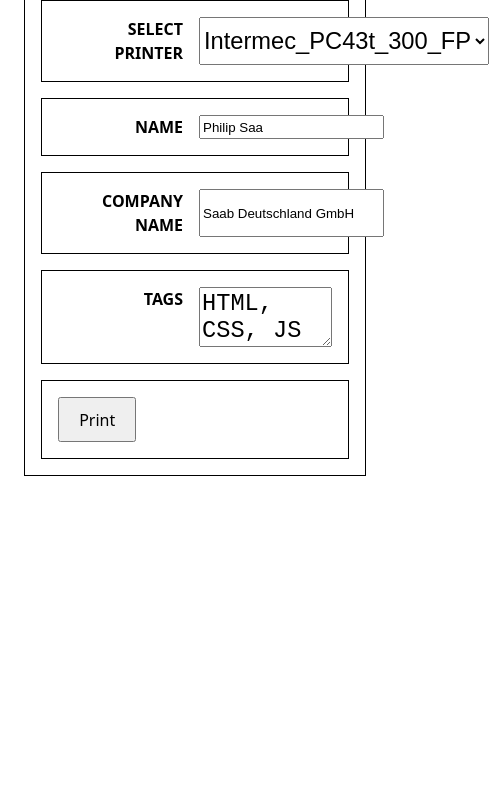
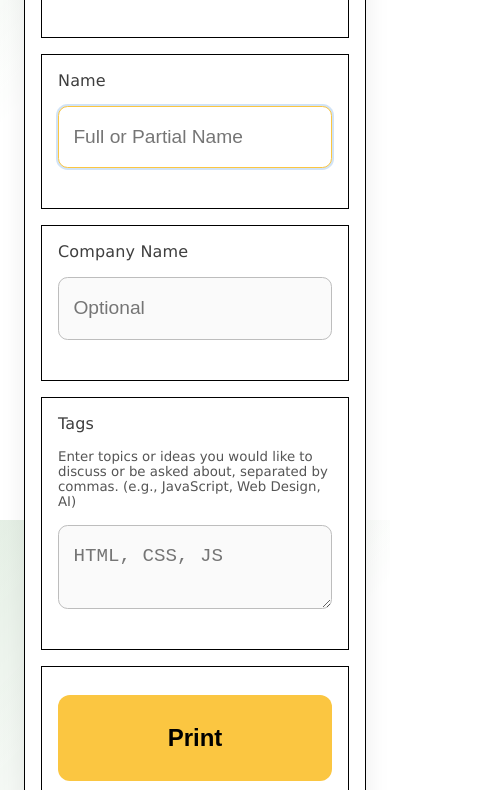
Before and after one commit to cowglow/jscc-zpl-printer, a website built with Vite: page index.html in a window 390 px wide. Shown: the part 324-1114 px from the top of the page, 489 px wide, since content can reach past the window. Before the commit the page ends 844 px from the top, so only its background shows below. Built offline with nearby package versions, Linux system fonts and the light colour scheme.

Commit message:
Mobile UI

```diff
--- a/index.html
+++ b/index.html
@@ -11,16 +11,17 @@
 			name="viewport"
 			content="width=device-width, initial-scale=1.0"
 		/>
-		<title>Vite + TS</title>
+		<title>JSCC Participant Label Printer</title>
 	</head>
 	<body>
-		<h1>Print ZPL</h1>
 		<div style="flex-direction: column">
+			<h1>JSCC Participant Label</h1>
 			<div>
 				<label for="printer-name">Select Printer</label>
 				<select
 					id="printer-name"
 					name="printer-name"
+					aria-readonly="true"
 				>
 					<option value="Intermec_PC43t_300_FP">
 						Intermec_PC43t_300_FP
@@ -30,13 +31,13 @@
 					</option>
 				</select>
 			</div>
-
 			<div>
 				<label for="participant-name">Name</label>
 				<input
 					id="participant-name"
 					type="text"
-					value="Philip Saa"
+					placeholder="Full or Partial Name"
+					autofocus
 				/>
 			</div>
 			<div>
@@ -44,53 +45,16 @@
 				<input
 					id="company-name"
 					type="text"
-					value="Saab Deutschland GmbH"
+					placeholder="Optional"
 				/>
 			</div>
 			<div>
 				<label for="tag-list">Tags</label>
-				<textarea id="tag-list">HTML, CSS, JS</textarea>
+				<small id="tag-list-help" style="color: #555;">
+					Enter topics or ideas you would like to discuss or be asked about, separated by commas. (e.g., JavaScript, Web Design, AI)
+				</small>
+				<textarea id="tag-list" aria-describedby="tag-list-help" placeholder="HTML, CSS, JS"></textarea>
 			</div>
-
-			<!--<div>
-        <label for="file-upload">PNG to ZPL</label>
-        <input type="file" id="file-upload" accept="image/png"/>
-    </div>
-    <div>
-        <label for="printer-name">Select Printer</label>
-        <select id="printer-name" name="printer-name">
-            <option value="Intermec_PC43t_300_FP">Intermec_PC43t_300_FP</option>
-            <option value="Intermec PC43t (300 dpi)">Intermec PC43t (300 dpi)</option>
-        </select>
-    </div>
-    <div>
-        <label for="text-to-zpl">Text to ZPL</label>
-        <textarea id="text-to-zpl" name="text" placeholder="Enter Text...">Lorem ipsum dolor sit amet, consectetur adipiscing elit.</textarea>
-    </div>
-    <div>
-        <label for="zpl-to-print">ZPL to Print</label>
-        <textarea id="zpl-to-print" rows="6"></textarea>
-    </div>
-    -->
-			<!-- <div style="display: flex">
-				<span style="display: flex; gap: 1rem">
-					<button id="convert-to-zpl">
-						Convert&nbsp;to&nbsp;ZPL
-					</button>
-					<button id="send-to-printer">
-						Send&nbsp;to&nbsp;Printer
-					</button>
-					<button id="send-to-terminal">
-						Send&nbsp;to&nbsp;Terminal
-					</button>
-				</span>
-				<span style="display: flex; flex-direction: column; gap: 1rem">
-					<button id="reset">Reset</button>
-					<button id="verify-connection">
-						Verify&nbsp;Connection
-					</button>
-				</span>
-			</div> -->
 			<div>
 				<button id="print-it">Print</button>
 			</div>
--- a/package.json
+++ b/package.json
@@ -4,7 +4,7 @@
   "version": "0.0.0",
   "type": "module",
   "scripts": {
-    "dev": "vite --port 3000",
+    "dev": "vite --port 3000 --host",
     "build": "tsc && vite build",
     "preview": "vite preview",
     "server": "node server.ts"
--- a/src/style.css
+++ b/src/style.css
@@ -1,85 +1,127 @@
-:root {
-    font-family: system-ui, Avenir, Helvetica, Arial, sans-serif;
-    line-height: 1.5;
-    font-weight: 400;
-
-    /*color-scheme: light dark;*/
-    /*color: rgba(255, 255, 255, 0.87);*/
-    /*background-color: #242424;*/
-
-    font-synthesis: none;
-    text-rendering: optimizeLegibility;
-    -webkit-font-smoothing: antialiased;
-    -moz-osx-font-smoothing: grayscale;
-}
-
-a {
-    font-weight: 500;
-    color: #646cff;
-    text-decoration: inherit;
-}
-
-a:hover {
-    color: #535bf2;
+html, body {
+    height: 100%;
+    min-height: 100svh;
 }
 
 body {
+    min-height: 100vh;
+    height: 100%;
+    display: flex;
+    flex-direction: column;
+    justify-content: flex-start;
+    align-items: stretch;
+    background: linear-gradient(135deg, #0066001a, #fff 20em), linear-gradient(-45deg, #004d001a, #fff 20em);
     margin: 0 auto;
     padding: 1.5rem;
+    max-width: 800px;
+    width: 100%;
+    box-sizing: border-box;
+    font-family: Verdana, Geneva, Tahoma, sans-serif;
+}
+
+body > div {
+    flex: 1 1 auto;
     display: flex;
     flex-direction: column;
-    max-width: 960px;
-}
-
-@media (min-width: 1200px) {
-    body {
-        flex-direction: row;
-        align-items: center;
-    }
+    justify-content: center;
+    background: #fff;
+    box-shadow: 0 4px 24px rgba(0,0,0,0.08);
+    margin: 0 auto;
+    max-width: 600px;
+    width: 100%;
+    box-sizing: border-box;
 }
 
 h1 {
-    font-size: 5em;
+    font-size: clamp(2rem, 8vw, 4rem);
     line-height: 1.1;
-}
-
-button {
-    padding: 0.6em 1.2em;
-    font-size: 1em;
-    font-weight: 500;
-    font-family: inherit;
-    cursor: pointer;
-    transition: border-color 0.25s;
-}
-
-button:hover {
-    background-color: #646cff;
-    color: #fff;
-}
-
-button:focus,
-button:focus-visible {
-    outline: 4px auto -webkit-focus-ring-color;
+    white-space: preserve-breaks;
+    overflow: hidden;
+    text-overflow: ellipsis;
+    width: 100%;
+    text-transform: uppercase;
 }
 
 div {
     border: 1px solid black;
     display: flex;
+    flex-direction: column;
     padding: 1rem;
-    /*margin: 1rem auto;*/
-    /*max-width: 960px;*/
     gap: 1rem;
+    box-sizing: border-box;
 }
 
 label {
-    min-width: 125px;
-    text-align: right;
-    font-weight: bold;
-    text-transform: uppercase;
+    position: relative;
+    font-size: 1rem;
+    color: #3e3e3e;
+    font-weight: 500;
+    text-transform: none;
+    letter-spacing: 0.01em;
 }
 
-select, textarea {
-    flex: 1;
-    font-size: 1.48rem;
-    width: 32rem;
+input,
+select,
+textarea {
+    font-size: 1.2rem;
+    padding: 1em 0.75em;
+    border: 1.5px solid #bdbdbd;
+    border-radius: 0.5em;
+    background: #fafafa;
+    transition: border-color 0.2s, box-shadow 0.2s;
+    outline: none;
+    margin-bottom: 1.5rem;
+    box-shadow: none;
+    color: #222;
+    user-select: auto;
+
 }
+
+input:focus,
+textarea:focus,
+select:focus {
+    border-color: #fbc641;
+    box-shadow: 0 0 0 2px #1976d233;
+    background: #fff;
+}
+
+input:disabled,
+textarea:disabled,
+select:disabled {
+    background: #eee;
+    color: #aaa;
+}
+
+input[type="text"]:not(:placeholder-shown) + label,
+textarea:not(:placeholder-shown) + label {
+    color: #fbc641;
+}
+
+button {
+    width: 100%;
+    padding: 1.2em 0;
+    font-size: 1.5em;
+    font-weight: 700;
+    border-radius: 0.5em;
+    margin-top: 0.5em;
+    background: #fbc641;
+    color: #000;
+    border: none;
+    transition: background 0.2s;
+}
+
+button:hover,
+button:focus {
+    background: #fbc641;
+    color: #000;
+    outline: none;
+}
+
+@media (min-width: 600px) {
+    body {
+        padding: 2rem;
+    }
+    h1 {
+        font-size: clamp(2.5rem, 6vw, 5rem);
+    }
+}
```
